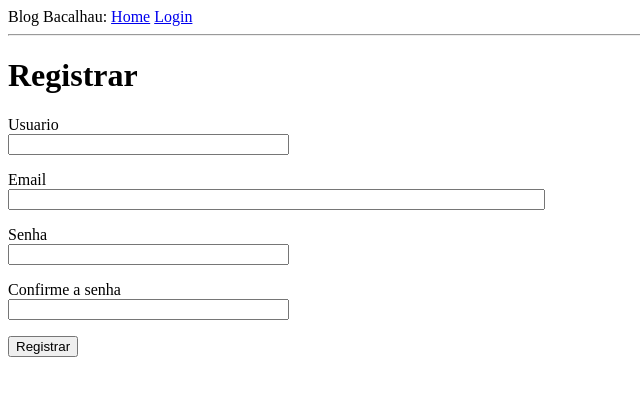
After one commit to oeziosnormando/blog_bacalhau, a Flask app: page /register in a window 1280 px wide. The commit adds this page. Shown: the top 396 px of the page, without its empty margins (0-640 px from the left). Run offline with Flask 3, Linux system fonts and the light colour scheme.

Commit message:
tela de registrar conta e criação de usuário

```diff
--- a/app/__init__.py
+++ b/app/__init__.py
@@ -10,5 +10,7 @@ app.config.from_object(Config)
 db = SQLAlchemy(app)
 migrate = Migrate(app, db)
 login = LoginManager(app)
+login.login_view = 'login'
+
 
 from app import routes, models
--- a/app/forms.py
+++ b/app/forms.py
@@ -1,6 +1,10 @@
 from flask_wtf import FlaskForm
 from wtforms import StringField, SubmitField, PasswordField, BooleanField
-from wtforms.validators import DataRequired
+from wtforms.validators import ValidationError, DataRequired, Email, EqualTo
+import sqlalchemy as sa
+from app import db
+from app.models import User
+
 
 
 class LoginForm(FlaskForm):
@@ -8,3 +12,25 @@ class LoginForm(FlaskForm):
     password = PasswordField('Senha', validators=[DataRequired()])
     remember_me = BooleanField('Lembrar Me')
     submit = SubmitField('Login')
+
+
+
+class RegistrationForm(FlaskForm):
+    username = StringField('Usuario', validators=[DataRequired()])
+    email = StringField('Email', validators=[DataRequired(), Email()])
+    password = PasswordField('Senha', validators=[DataRequired()])
+    password2 = PasswordField(
+        'Confirme a senha', validators=[DataRequired(), EqualTo('password')])
+    submit = SubmitField('Registrar')
+
+    def validate_username(self, username):
+        user = db.session.scalar(sa.select(User).where(
+            User.username == username.data))
+        if user is not None:
+            raise ValidationError('Please use a different username.')
+
+    def validate_email(self, email):
+        user = db.session.scalar(sa.select(User).where(
+            User.email == email.data))
+        if user is not None:
+            raise ValidationError('Please use a different email address.')
--- a/app/routes.py
+++ b/app/routes.py
@@ -1,12 +1,22 @@
+
 from flask import render_template, url_for, flash, redirect
 from app import app
 from app.forms import LoginForm
+from flask_login import current_user, login_user, logout_user, login_required
+import sqlalchemy as sa
+from app.models import User
+from app import db
+from app.forms import RegistrationForm
+from flask import request
+from urllib.parse import urlsplit
+
+
 
 
 @app.route('/')
 @app.route('/index')
+@login_required
 def index():
-    user = {'username': 'Oézios'}
     posts = [
         {
             'author': {'username': 'John'},
@@ -17,15 +27,48 @@ def index():
             'body': 'The Avengers movie was so cool!'
         }
     ]
-    return render_template('index.html', title='Home', user=user, posts=posts)
+    return render_template('index.html', title='Home', posts=posts)
 
 
 
 @app.route('/login', methods=['GET', 'POST'])
 def login():
+    if current_user.is_authenticated:
+        return redirect(url_for('index'))
     form = LoginForm()
     if form.validate_on_submit():
-        flash('Login requested for user {}, remember_me={}'.format(
-            form.username.data, form.remember_me.data))
+        user = db.session.scalar(
+            sa.select(User).where(User.username == form.username.data))
+        if user is None or not user.check_password(form.password.data):
+            flash('Invalid username or password')
+            return redirect(url_for('login'))
+        login_user(user, remember=form.remember_me.data)
+        next_page = request.args.get('next')
+        if not next_page or urlsplit(next_page).netloc != '':
+            next_page = url_for('index')
+        return redirect(next_page)
+
+    return render_template('login.html', title='Sign In', form=form)
+
+
+
+@app.route('/register', methods=['GET', 'POST'])
+def register():
+    if current_user.is_authenticated:
         return redirect(url_for('index'))
-    return render_template('login.html', title='Login', form=form)
+    form = RegistrationForm()
+    if form.validate_on_submit():
+        user = User(username=form.username.data, email=form.email.data)
+        user.set_password(form.password.data)
+        db.session.add(user)
+        db.session.commit()
+        flash('Congratulations, you are now a registered user!')
+        return redirect(url_for('login'))
+    return render_template('register.html', title='Register', form=form)
+
+
+
+@app.route('/logout')
+def logout():
+    logout_user()
+    return redirect(url_for('index'))
--- a/app/templates/base.html
+++ b/app/templates/base.html
@@ -12,8 +12,12 @@
     </head>
     <body>
         <div>Blog Bacalhau:
-            <a href="{{url_for('index')}}">Home</a>
-            <a href="{{url_for('login')}}">Login</a>
+            <a href="{{ url_for('index') }}">Home</a>
+            {% if current_user.is_anonymous %}
+            <a href="{{ url_for('login') }}">Login</a>
+            {% else %}
+            <a href="{{ url_for('logout') }}">Logout</a>
+            {% endif %}
         </div>
 
         <hr>
--- a/app/templates/index.html
+++ b/app/templates/index.html
@@ -1,7 +1,7 @@
 {% extends "base.html" %}
 
     {% block content %}
-        <h1> Hello,  {{user.username}}!</h1>
+        <h1> Olá,  {{current_user.username}}!</h1>
         {% for post in posts %}
         <div><p>{{ post.author.username }} says: <b>{{ post.body }}</b></p></div>
         {% endfor %}
--- a/app/templates/login.html
+++ b/app/templates/login.html
@@ -24,6 +24,7 @@
                 {{form.remember_me()}} {{form.remember_me.label}}
             </p>
             <p>{{form.submit()}}</p>
+            <p>Não tem conta? <a href="{{ url_for('register') }}">Registrar!</a></p>
         </form>
     </div>
 {% endblock %}
--- /dev/null
+++ b/app/templates/register.html
@@ -0,0 +1,37 @@
+{% extends "base.html" %}
+
+{% block content %}
+    <h1>Registrar</h1>
+    <form action="" method="post">
+        {{ form.hidden_tag() }}
+        <p>
+            {{ form.username.label }}<br>
+            {{ form.username(size=32) }}<br>
+            {% for error in form.username.errors %}
+            <span style="color: red;">[{{ error }}]</span>
+            {% endfor %}
+        </p>
+        <p>
+            {{ form.email.label }}<br>
+            {{ form.email(size=64) }}<br>
+            {% for error in form.email.errors %}
+            <span style="color: red;">[{{ error }}]</span>
+            {% endfor %}
+        </p>
+        <p>
+            {{ form.password.label }}<br>
+            {{ form.password(size=32) }}<br>
+            {% for error in form.password.errors %}
+            <span style="color: red;">[{{ error }}]</span>
+            {% endfor %}
+        </p>
+        <p>
+            {{ form.password2.label }}<br>
+            {{ form.password2(size=32) }}<br>
+            {% for error in form.password2.errors %}
+            <span style="color: red;">[{{ error }}]</span>
+            {% endfor %}
+        </p>
+        <p>{{ form.submit() }}</p>
+    </form>
+{% endblock %}
```
Also changed, not shown: app/models.py (+10 -4 lines), app.db.
